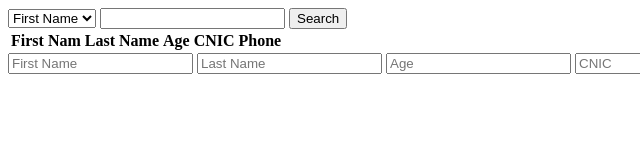
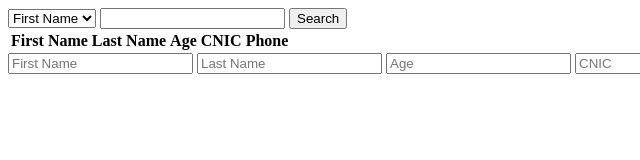
Before and after one commit to Shahzad090/sir-basit-practice-class-code-foam-complete-practice, a plain HTML site: page index.html in a window 1280 px wide. Shown: the full height of the page, 0-640 px from the left. Drawn offline with Linux system fonts and the light colour scheme.

Commit message:
almost com

```diff
--- a/index.html
+++ b/index.html
@@ -22,7 +22,7 @@
         <table>
           <thead>
             <tr>
-              <th>First Nam</th>
+              <th>First Name</th>
               <th>Last Name</th>
               <th>Age</th>
               <th>CNIC</th>
```
